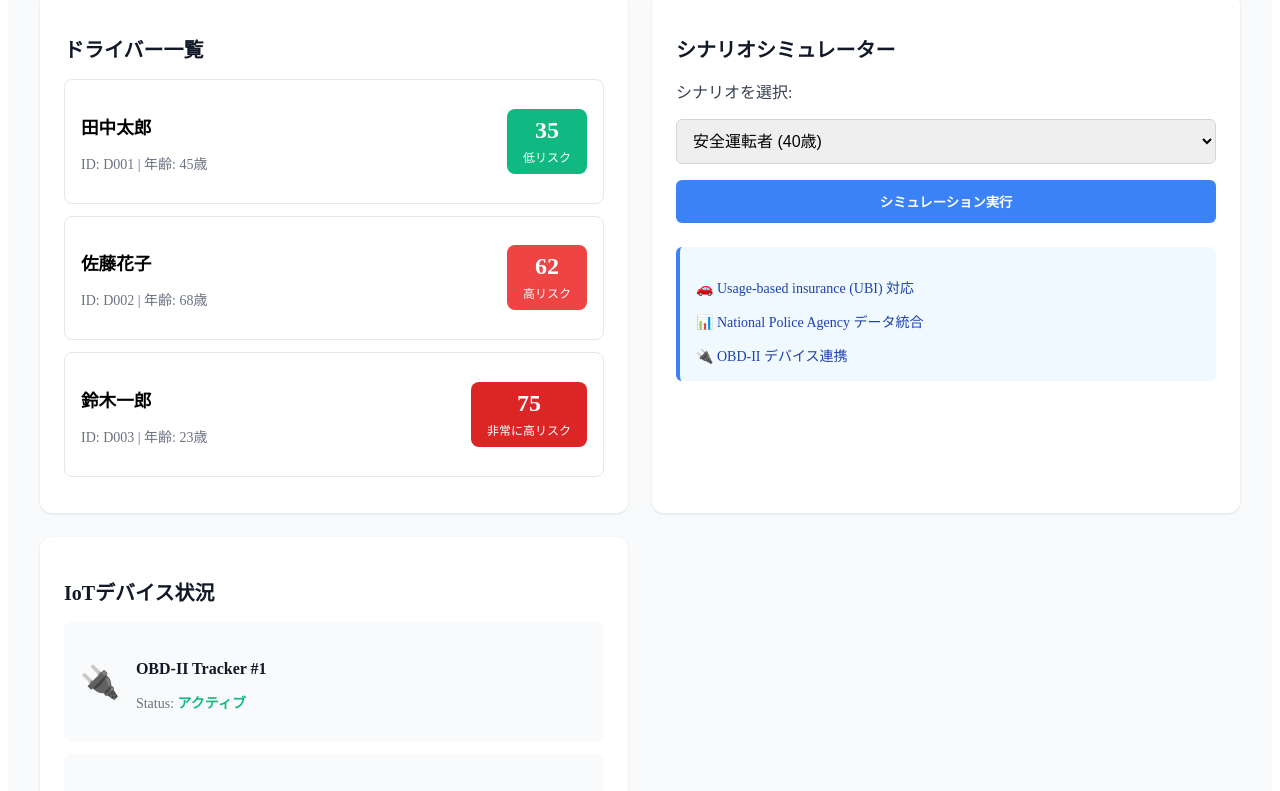
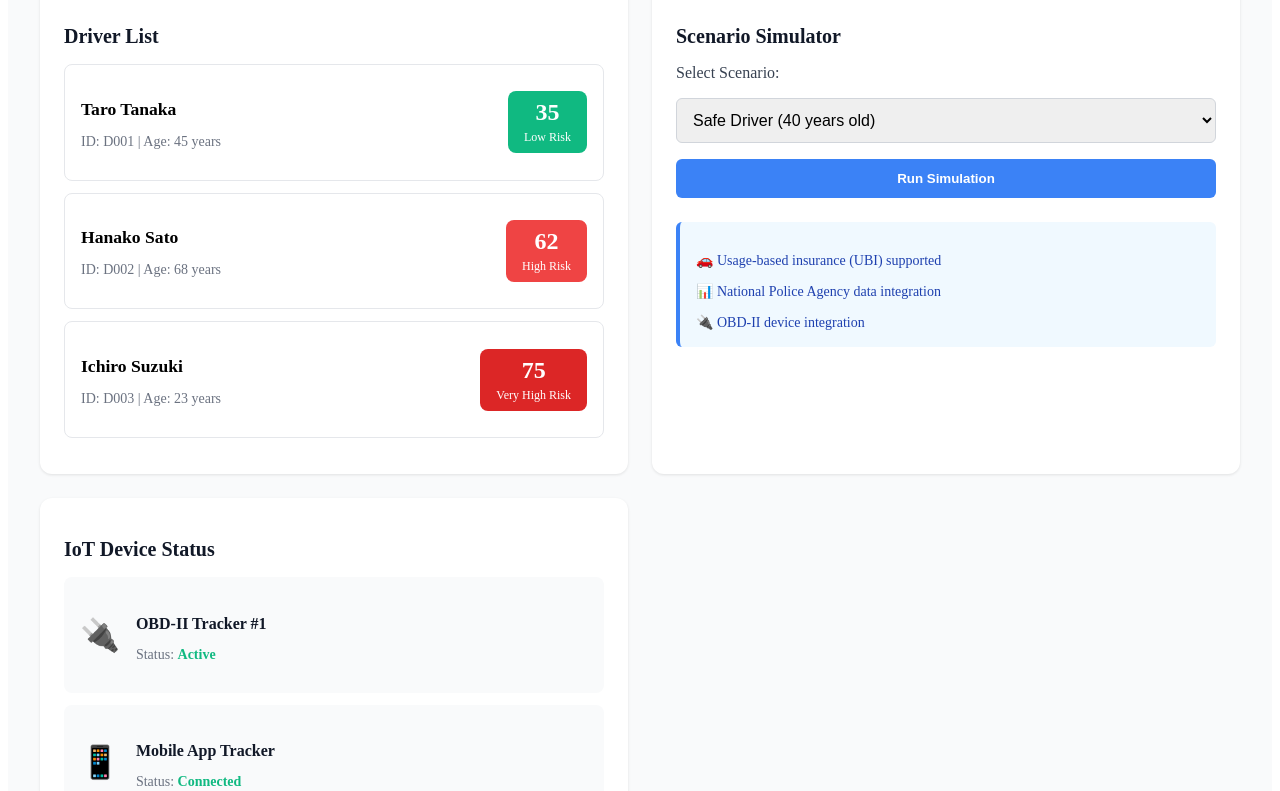
Before and after one commit to xiltepin/InsuranceAIPOCs, an Angular app in the folder frontend/: page /risk-assessment in a window 1280 px wide. Shown: the part 180-971 px from the top of the page. Built offline with nearby package versions, Linux system fonts and the light colour scheme.

Commit message:
fixed errors and switched language to english

```diff
--- a/frontend/src/app/components/risk-assessment/iot-monitor/iot-monitor.component.html
+++ b/frontend/src/app/components/risk-assessment/iot-monitor/iot-monitor.component.html
@@ -1,7 +1,7 @@
 <div class="iot-monitor">
   <header class="monitor-header">
     <div class="header-content">
-      <h1>🔌 IoTリアルタイムモニタリング</h1>
+      <h1>🔌 IoT Real-time Monitoring</h1>
       <p class="subtitle">OBD-II Device Tracking - Real-time Vehicle Telemetry</p>
     </div>
     <div class="header-actions">
@@ -9,18 +9,18 @@
         *ngIf="!isMonitoring"
         (click)="startMonitoring()"
         class="btn-start">
-        モニタリング開始
+        Start Monitoring
       </button>
       <button
         *ngIf="isMonitoring"
         (click)="stopMonitoring()"
         class="btn-stop">
-        モニタリング停止
+        Stop Monitoring
       </button>
       <button
         (click)="resetTrip()"
         class="btn-reset">
-        トリップリセット
+        Reset Trip
       </button>
     </div>
   </header>
@@ -31,7 +31,7 @@
       <div class="metric-card" [style.border-left-color]="getSpeedColor()">
         <div class="metric-icon">🚗</div>
         <div class="metric-content">
-          <span class="metric-label">速度</span>
+          <span class="metric-label">Speed</span>
           <span class="metric-value">{{ currentMetrics?.speed || 0 }}</span>
           <span class="metric-unit">km/h</span>
         </div>
@@ -40,7 +40,7 @@
       <div class="metric-card" [style.border-left-color]="getRpmColor()">
         <div class="metric-icon">⚙️</div>
         <div class="metric-content">
-          <span class="metric-label">エンジン回転数</span>
+          <span class="metric-label">Engine RPM</span>
           <span class="metric-value">{{ currentMetrics?.rpm || 0 }}</span>
           <span class="metric-unit">rpm</span>
         </div>
@@ -49,7 +49,7 @@
       <div class="metric-card" [style.border-left-color]="getEngineColor()">
         <div class="metric-icon">🌡️</div>
         <div class="metric-content">
-          <span class="metric-label">エンジン温度</span>
+          <span class="metric-label">Engine Temperature</span>
           <span class="metric-value">{{ currentMetrics?.engineTemp || 0 }}</span>
           <span class="metric-unit">°C</span>
         </div>
@@ -58,7 +58,7 @@
       <div class="metric-card">
         <div class="metric-icon">⛽</div>
         <div class="metric-content">
-          <span class="metric-label">燃料残量</span>
+          <span class="metric-label">Fuel Level</span>
           <span class="metric-value">{{ currentMetrics?.fuel || 0 }}</span>
           <span class="metric-unit">%</span>
         </div>
@@ -67,20 +67,20 @@
 
     <!-- Safety Score -->
     <section class="card safety-card">
-      <h2>安全運転スコア</h2>
+      <h2>Safe Driving Score</h2>
       <div class="safety-score-display">
         <div class="score-ring" [style.border-color]="getSafetyColor()">
           <span class="score">{{ safetyScore }}</span>
-          <span class="score-label">点</span>
+          <span class="score-label">pts</span>
         </div>
         <div class="score-details">
           <div class="score-item">
-            <span class="label">急ブレーキ:</span>
-            <span class="value">{{ currentMetrics?.harshBraking || 0 }}回</span>
+            <span class="label">Hard Braking:</span>
+            <span class="value">{{ currentMetrics?.harshBraking || 0 }} times</span>
           </div>
           <div class="score-item">
-            <span class="label">急加速:</span>
-            <span class="value">{{ currentMetrics?.harshAcceleration || 0 }}回</span>
+            <span class="label">Rapid Acceleration:</span>
+            <span class="value">{{ currentMetrics?.harshAcceleration || 0 }} times</span>
           </div>
         </div>
       </div>
@@ -88,19 +88,19 @@
 
     <!-- Trip Stats -->
     <section class="card trip-stats">
-      <h2>トリップ統計</h2>
+      <h2>Trip Statistics</h2>
       <div class="stats-grid">
         <div class="stat-item">
           <div class="stat-icon">📍</div>
           <div class="stat-content">
-            <span class="stat-label">走行距離</span>
+            <span class="stat-label">Distance Traveled</span>
             <span class="stat-value">{{ tripDistance.toFixed(2) }} km</span>
           </div>
         </div>
         <div class="stat-item">
           <div class="stat-icon">⏱️</div>
           <div class="stat-content">
-            <span class="stat-label">走行時間</span>
+            <span class="stat-label">Driving Time</span>
             <span class="stat-value">{{ formatDuration(tripDuration) }}</span>
           </div>
         </div>
@@ -109,7 +109,7 @@
 
     <!-- Alerts -->
     <section class="card alerts-panel">
-      <h2>アラート履歴</h2>
+      <h2>Alert History</h2>
       <div class="alerts-list" *ngIf="alerts.length > 0">
         <div
           *ngFor="let alert of alerts"
@@ -124,39 +124,39 @@
         </div>
       </div>
       <div class="no-alerts" *ngIf="alerts.length === 0">
-        <p>✅ アラートはありません</p>
+        <p>✅ No alerts</p>
       </div>
     </section>
 
     <!-- Location Map -->
     <section class="card location-map">
-      <h2>現在位置</h2>
+      <h2>Current Location</h2>
       <div class="map-placeholder">
         <div class="map-icon">🗺️</div>
           <p class="coordinates" *ngIf="currentMetrics?.location">
-            緯度: {{ currentMetrics.location.lat.toFixed(4) }}<br>
-            経度: {{ currentMetrics.location.lng.toFixed(4) }}
+            Latitude: {{ (currentMetrics?.location?.lat ?? 0).toFixed(4) }}<br>
+            Longitude: {{ (currentMetrics?.location?.lng ?? 0).toFixed(4) }}
           </p>
-        <p class="map-note">地図統合は Google Maps API で実装可能</p>
+        <p class="map-note">Map integration available with Google Maps API</p>
       </div>
     </section>
 
     <!-- Device Status -->
     <section class="card device-status">
-      <h2>デバイス状態</h2>
+      <h2>Device Status</h2>
       <div class="status-grid">
         <div class="status-item">
-          <span class="status-label">デバイスID:</span>
+          <span class="status-label">Device ID:</span>
           <span class="status-value">{{ deviceId }}</span>
         </div>
         <div class="status-item">
-          <span class="status-label">接続状態:</span>
+          <span class="status-label">Connection Status:</span>
           <span class="status-value" [class.status-active]="isMonitoring">
-            {{ isMonitoring ? '接続中' : '待機中' }}
+            {{ isMonitoring ? 'Connected' : 'Standby' }}
           </span>
         </div>
         <div class="status-item">
-          <span class="status-label">データポイント:</span>
+          <span class="status-label">Data Points:</span>
           <span class="status-value">{{ metricsHistory.length }}/20</span>
         </div>
       </div>
--- a/frontend/src/app/components/risk-assessment/risk-dashboard/risk-dashboard.component.html
+++ b/frontend/src/app/components/risk-assessment/risk-dashboard/risk-dashboard.component.html
@@ -1,20 +1,20 @@
 <div class="risk-dashboard">
   <header class="dashboard-header">
-    <h1>リスク評価ダッシュボード</h1>
+    <h1>Risk Assessment Dashboard</h1>
     <p class="subtitle">Risk Assessment & Dynamic Pricing Dashboard</p>
   </header>
 
   <div class="dashboard-grid">
     <!-- Driver List -->
     <section class="card driver-list">
-      <h2>ドライバー一覧</h2>
+      <h2>Driver List</h2>
       <div class="drivers">
         <div *ngFor="let driver of driverProfiles"
              class="driver-card"
              (click)="analyzeDriver(driver.id)">
           <div class="driver-info">
             <h3>{{ driver.name }}</h3>
-            <p>ID: {{ driver.id }} | 年齢: {{ driver.age }}歳</p>
+            <p>ID: {{ driver.id }} | Age: {{ driver.age }} years</p>
           </div>
           <div class="risk-badge" [style.background-color]="getRiskColor(driver.category)">
             <span class="risk-score">{{ driver.riskScore }}</span>
@@ -26,7 +26,7 @@
 
     <!-- Risk Score Card -->
     <section class="card risk-analysis" *ngIf="currentRiskScore">
-      <h2>リスク分析結果</h2>
+      <h2>Risk Analysis Results</h2>
       <div class="score-display">
         <div class="score-circle" [style.border-color]="getRiskColor(currentRiskScore.riskCategory)">
           <span class="score-value">{{ currentRiskScore.riskScore }}</span>
@@ -34,15 +34,15 @@
         </div>
         <div class="score-details">
           <h3>{{ getJapaneseRiskLabel(currentRiskScore.riskCategory) }}</h3>
-          <p>推奨保険料: ¥{{ currentRiskScore.recommendedPremium.toLocaleString() }}</p>
+          <p>Recommended Premium: ¥{{ currentRiskScore.recommendedPremium.toLocaleString() }}</p>
           <p class="discount" *ngIf="currentRiskScore.discount > 0">
-            割引額: ¥{{ currentRiskScore.discount.toLocaleString() }}
+            Discount: ¥{{ currentRiskScore.discount.toLocaleString() }}
           </p>
         </div>
       </div>
 
       <div class="risk-factors">
-        <h3>リスク要因の内訳</h3>
+        <h3>Risk Factor Breakdown</h3>
         <div class="factor" *ngFor="let factor of getFactorArray(currentRiskScore.factors)">
           <span class="factor-label">{{ factor.label }}</span>
           <div class="factor-bar">
@@ -55,46 +55,46 @@
 
     <!-- Scenario Simulator -->
     <section class="card scenario-sim">
-      <h2>シナリオシミュレーター</h2>
+      <h2>Scenario Simulator</h2>
       <div class="simulator-controls">
-        <label for="scenario">シナリオを選択:</label>
+        <label for="scenario">Select Scenario:</label>
         <select id="scenario" [(ngModel)]="selectedScenario" class="scenario-select">
-          <option value="newDriver">新規ドライバー (22歳)</option>
-          <option value="elderly">高齢ドライバー (68歳)</option>
-          <option value="safeDriving">安全運転者 (40歳)</option>
+          <option value="newDriver">New Driver (22 years old)</option>
+          <option value="elderly">Elderly Driver (68 years old)</option>
+          <option value="safeDriving">Safe Driver (40 years old)</option>
         </select>
         <button (click)="simulateScenario()" [disabled]="loading" class="btn-primary">
-          {{ loading ? 'シミュレーション中...' : 'シミュレーション実行' }}
+          {{ loading ? 'Running Simulation...' : 'Run Simulation' }}
         </button>
       </div>
       <div class="simulator-info">
-        <p>🚗 Usage-based insurance (UBI) 対応</p>
-        <p>📊 National Police Agency データ統合</p>
-        <p>🔌 OBD-II デバイス連携</p>
+        <p>🚗 Usage-based insurance (UBI) supported</p>
+        <p>📊 National Police Agency data integration</p>
+        <p>🔌 OBD-II device integration</p>
       </div>
     </section>
 
     <!-- IoT Integration Status -->
     <section class="card iot-status">
-      <h2>IoTデバイス状況</h2>
+      <h2>IoT Device Status</h2>
       <div class="device-list">
         <div class="device-item">
           <span class="device-icon">🔌</span>
           <div class="device-info">
             <h4>OBD-II Tracker #1</h4>
-            <p>Status: <span class="status-active">アクティブ</span></p>
+            <p>Status: <span class="status-active">Active</span></p>
           </div>
         </div>
         <div class="device-item">
           <span class="device-icon">📱</span>
           <div class="device-info">
             <h4>Mobile App Tracker</h4>
-            <p>Status: <span class="status-active">接続中</span></p>
+            <p>Status: <span class="status-active">Connected</span></p>
           </div>
         </div>
       </div>
       <button class="btn-secondary" routerLink="/risk-assessment/iot-monitor">
-        リアルタイムモニタリング
+        Real-time Monitoring
       </button>
     </section>
   </div>
--- a/frontend/src/app/components/risk-assessment/risk-dashboard/risk-dashboard.component.ts
+++ b/frontend/src/app/components/risk-assessment/risk-dashboard/risk-dashboard.component.ts
@@ -18,9 +18,9 @@ export class RiskDashboardComponent implements OnInit {
   selectedScenario = 'safeDriving';
 
   driverProfiles = [
-    { id: 'D001', name: '田中太郎', age: 45, riskScore: 35, category: 'low' },
-    { id: 'D002', name: '佐藤花子', age: 68, riskScore: 62, category: 'high' },
-    { id: 'D003', name: '鈴木一郎', age: 23, riskScore: 75, category: 'very-high' },
+    { id: 'D001', name: 'Taro Tanaka', age: 45, riskScore: 35, category: 'low' },
+    { id: 'D002', name: 'Hanako Sato', age: 68, riskScore: 62, category: 'high' },
+    { id: 'D003', name: 'Ichiro Suzuki', age: 23, riskScore: 75, category: 'very-high' },
   ];
 
   constructor(private riskService: RiskAssessmentService) {}
@@ -81,21 +81,21 @@ export class RiskDashboardComponent implements OnInit {
 
   getJapaneseRiskLabel(category: string): string {
     const labels: {[key: string]: string} = {
-      'low': '低リスク',
-      'medium': '中リスク',
-      'high': '高リスク',
-      'very-high': '非常に高リスク'
+      'low': 'Low Risk',
+      'medium': 'Medium Risk',
+      'high': 'High Risk',
+      'very-high': 'Very High Risk'
     };
-    return labels[category] || 'リスク不明';
+    return labels[category] || 'Unknown Risk';
   }
 
   getFactorArray(factors: any) {
     return [
-      { label: '年齢リスク', value: factors.ageRisk },
-      { label: '経験リスク', value: factors.experienceRisk },
-      { label: '運転行動リスク', value: factors.behaviorRisk },
-      { label: '車両リスク', value: factors.vehicleRisk },
-      { label: '地域リスク', value: factors.regionRisk }
+      { label: 'Age Risk', value: factors.ageRisk },
+      { label: 'Experience Risk', value: factors.experienceRisk },
+      { label: 'Driving Behavior Risk', value: factors.behaviorRisk },
+      { label: 'Vehicle Risk', value: factors.vehicleRisk },
+      { label: 'Regional Risk', value: factors.regionRisk }
     ];
   }
 }
```
Also changed, not shown: frontend/src/app/components/risk-assessment/iot-monitor/iot-monitor.component.ts (+4 -4 lines).
